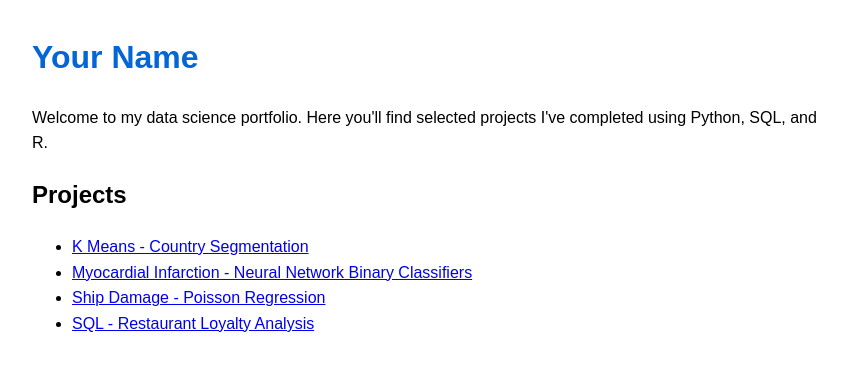
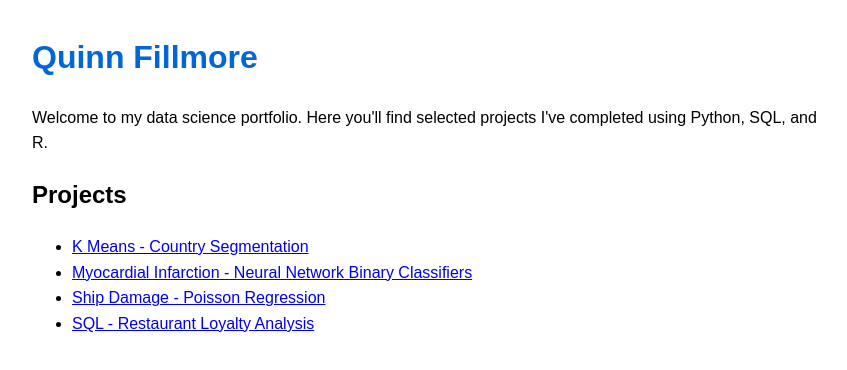
Before and after one commit to Quinn212/Quinn212.github.io, a plain HTML site: page index.html in a window 1280 px wide. Shown: the whole page, without its empty margins (208-1055 px from the left). Drawn offline with Linux system fonts and the light colour scheme.

Commit message:
Update index.html with new content

```diff
--- a/index.html
+++ b/index.html
@@ -15,7 +15,7 @@
   </style>
 </head>
 <body>
-  <h1>Your Name</h1>
+  <h1>Quinn Fillmore</h1>
   <p>Welcome to my data science portfolio. Here you'll find selected projects I've completed using Python, SQL, and R.</p>
   <h2>Projects</h2>
   <ul>
```
